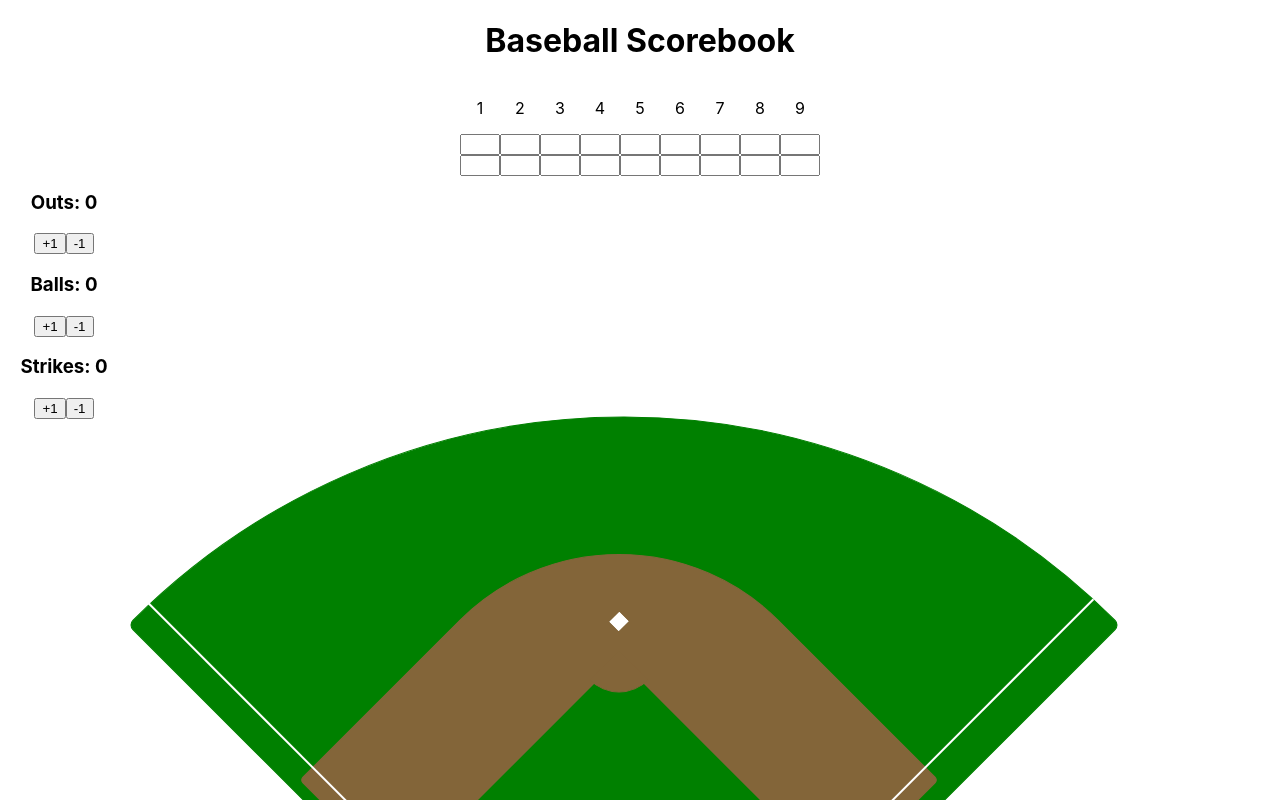
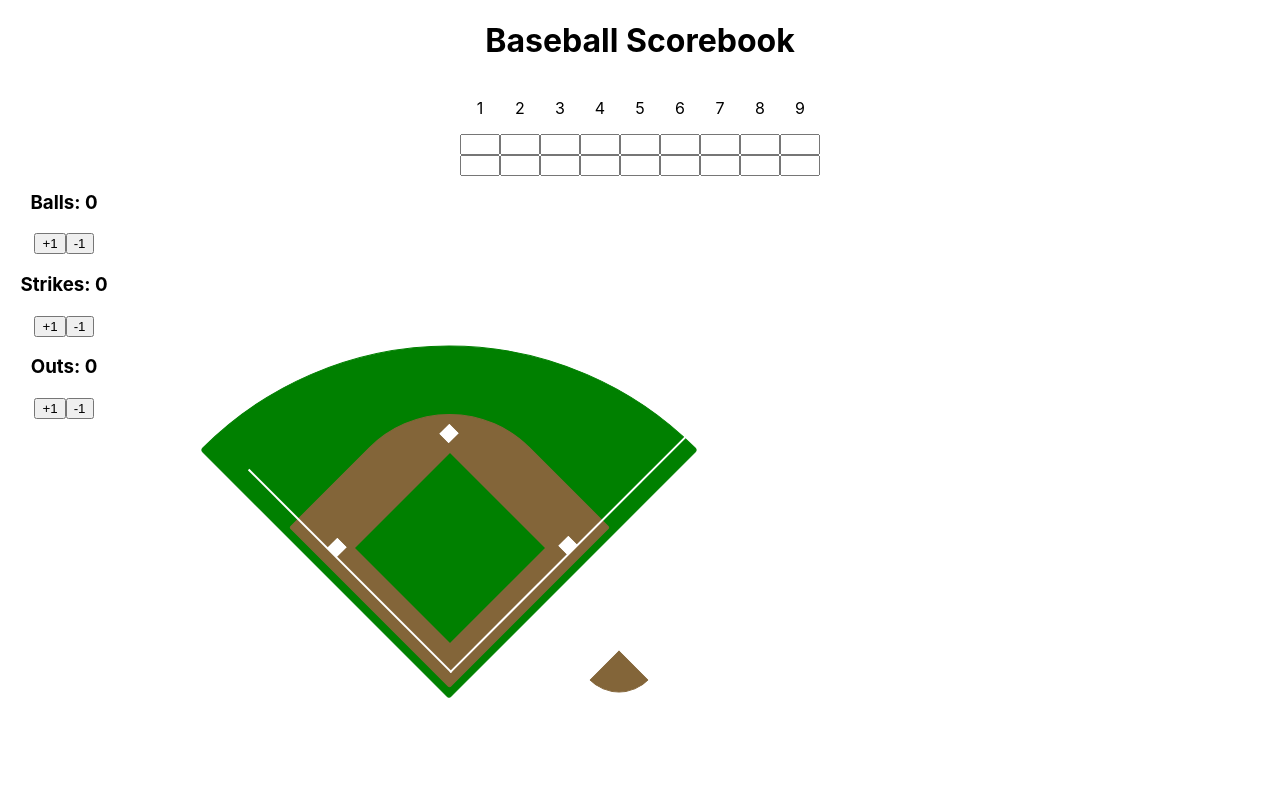
Before and after one commit to caseymacleod22/react-baseball-scorebook, a React (Create React App) app: page / in a window 1280 px wide. Shown: the top 800 px of the page. Built offline with nearby package versions, Linux system fonts and the light colour scheme.

Commit message:
wip: make field smaller

```diff
--- a/src/App.css
+++ b/src/App.css
@@ -9,6 +9,7 @@
 
 .scoreboard {
   display: flex;
+  justify-content: start;
   flex-direction: column;
   width: 40px;
   height: 40px;
@@ -28,8 +29,8 @@
   margin-left: 10%;
   top:-110px;
   left:145px;
-  height:700px;
-  width:700px;
+  height:350px;
+  width:350px;
   border-radius:1% 100% 1% 1%;
   border:1px solid green;
   background-color:green;
@@ -39,10 +40,10 @@
   position:absolute;
   margin-top: 30%;
   margin-left: 10%;
-  top:170px;
-  left:265px;
-  height:450px;
-  width:450px;
+  top: 30px;
+  left:208px;
+  height:225px;
+  width:225px;
   border-radius:1% 50% 1% 1%;
   border:1px solid #836539; /*#9b7653; */
   background-color:#836539; /*#9b7653;*/
@@ -52,10 +53,10 @@
   position:absolute;
   margin-top: 30%;
   margin-left: 10%;
-  top: -120px;
-  left: 155px;
-  height:670px;
-  width:670px;
+  top: -75px;
+  left: 172px;
+  height:285px;
+  width:335px;
   border-left:2px solid white;
   border-bottom:2px solid white;
   -webkit-transform: rotate(-45deg);
@@ -64,18 +65,18 @@
   position:absolute;
   margin-top: 30%;
   margin-left: 10%;
-  top: 330px;
-  left: 359px;
-  height:260px;
-  width:260px;
+  top: 97px;
+  left: 255px;
+  height:130px;
+  width:130px;
   border:2px solid green;
   background-color:green;
   -webkit-transform: rotate(-45deg);
 }
 
 #first-base{
-  top:450px;
-  left:706px;
+  top: 155px;
+  left:433px;
   background-color: white;
   position:absolute;
   margin-top: 30%;
@@ -88,22 +89,22 @@
   z-index: 1000;
 }
 #second-base{
-  top:231px;
-  left:484px;
+  top:43px;
+  left:314px;
   background-color: white;
   position:absolute;
   margin-top: 30%;
   margin-left: 10%;
-  height:13px;
-  width:13px;
+  height:8px;
+  width:8px;
   -webkit-transform: rotate(-45deg);
   border:1px solid white;
   background-color:white;
   z-index: 1000;
 }
 #third-base{
-  top:450px;
-  left:262px;
+  top:157px;
+  left:202px;
   background-color: white;
   position:absolute;
   margin-top: 30%;
@@ -147,17 +148,7 @@ border-width: 8px;
 left: 50%;
 margin-left: -9.5px;
 }
-.home-plate-pulse{
-  /* Copy position attributes from #home-plate.
-     Needs to be separate to allow batters boxes to cover edges of home plate */
-  position:absolute;
-  margin-top: 30%;
-  margin-left: 10%;
-  height:7px;
-  width:13px;
-  top:678px;
-  left:485px;
-}
+
 #pitchers-mound{
   position:absolute;
   margin-top: 30%;
@@ -171,7 +162,7 @@ margin-left: -9.5px;
    border:1px solid #836539;
   background-color:#836539;
 }
-#pitchers-plate{
+#pitchers-rubber{
   position:absolute;
   margin-top: 30%;
   margin-left: 10%;
--- a/src/App.js
+++ b/src/App.js
@@ -33,9 +33,9 @@ function App() {
           <NinthInning />
       </div>
       <div className='outsandcount'>
-        <Outs />
         <Balls />
         <Strikes />
+        <Outs />
       </div>
         <Field />
         <FirstBase />
--- a/src/components/Field/Field.js
+++ b/src/components/Field/Field.js
@@ -1,20 +1,18 @@
-import { useState } from 'react'
 import '../../App.css'
 
 function Field () {
-    const [activeClass, setClass] = useState(false)
     return (
-        <div id="stadium">
+<div id="stadium">
     <div id="field" className="mowed-grass"></div>
     <div id="in-field"></div>
     <div id="in-field-grass" className="mowed-grass"></div>
     <div id="batting-circle"></div>
     <div id="home-plate">
-      <div className="action-area"></div>
+    <div className="action-area"></div>
     </div>
     <div id="base-lines"></div>
     <div id="pitchers-mound"></div>
-    <div id="pitchers-plate"></div>
+    <div id="pitchers-rubber"></div>
     <div id="first-circle" className="half-circle"></div>
     <div id="second-circle" className="half-circle"></div>
     <div id="third-circle" className="half-circle"></div>
```
